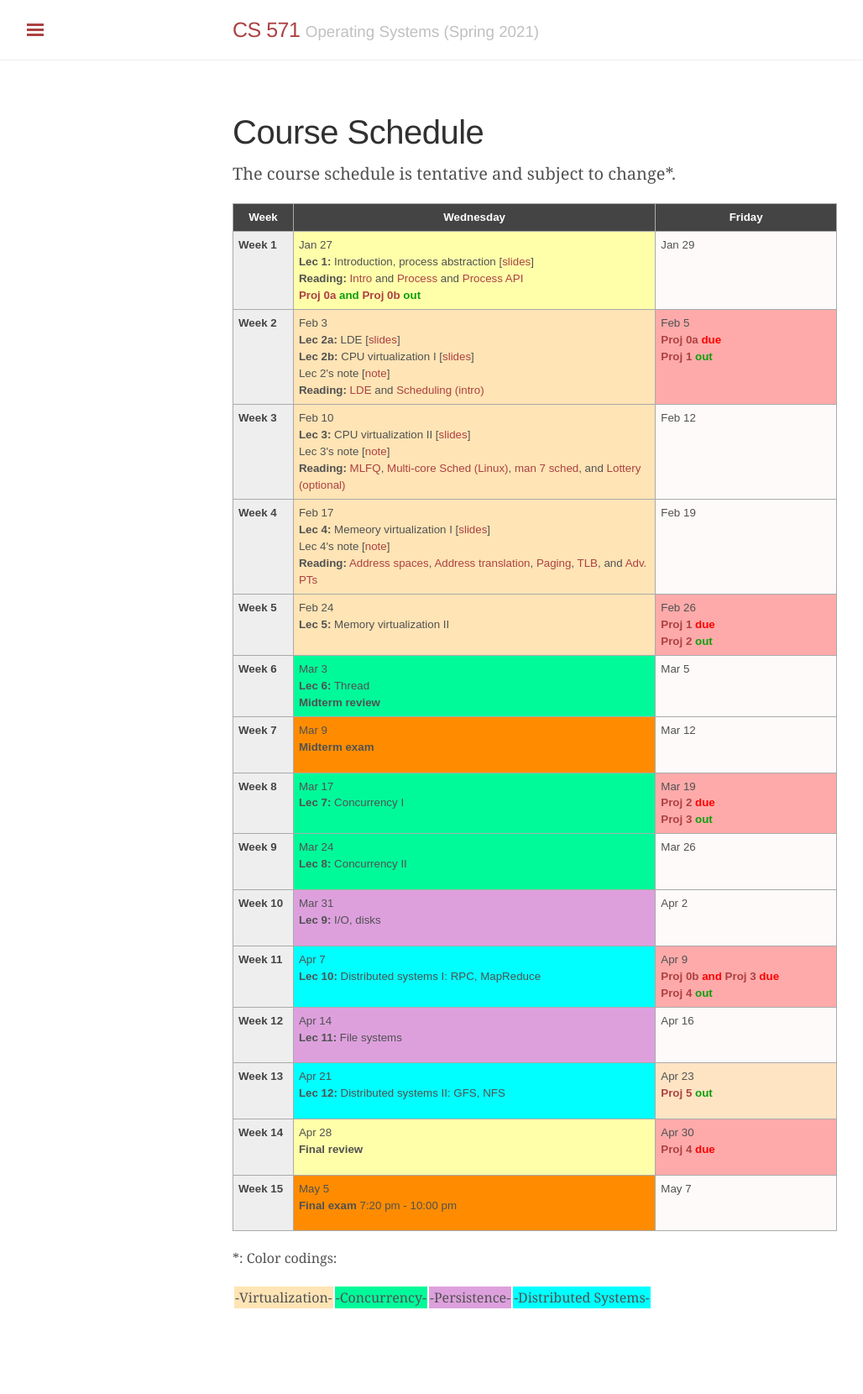
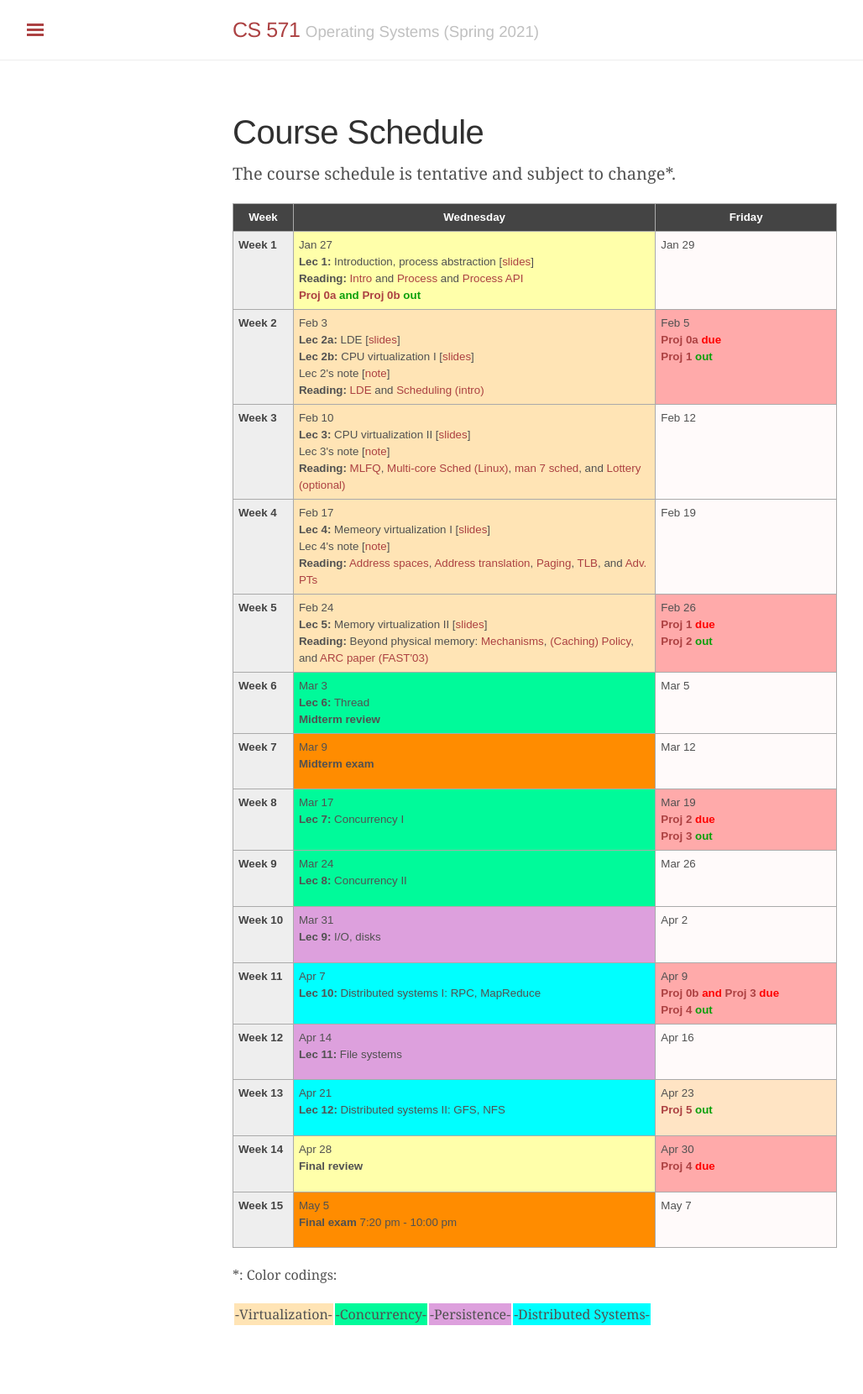
Before and after one commit to tddg/cs571-spring21, a Jekyll site: the page built from schedule.md, in a window 1280 px wide. Shown: the whole page at 84% size, without its empty margins (3-1031 px from the left). Built offline with Jekyll 4.4.1, drawn with Linux system fonts in a browser that asks for light colours.

Commit message:
added lec 5

```diff
--- a/_data/news.yml
+++ b/_data/news.yml
@@ -1,3 +1,6 @@
+
+- date: <strong>02/23/2021</strong>
+  headline: "Lec 5 is posted."
 
 - date: <strong>02/16/2021</strong>
   headline: "Lec 4 is posted."
--- a/schedule.md
+++ b/schedule.md
@@ -150,7 +150,10 @@ The course schedule is tentative and subject to change\*.
 <tr> <!-- week of Feb 24 -->
   <td id="2021-2-24" class="date"><b>Week 5</b></td>
   <td class="virtualization">Feb 24<br/>
-	<b>Lec 5:</b> Memory virtualization II
+	<b>Lec 5:</b> Memory virtualization II [<a href="./public/lecs/lec5-vm-caching.pdf">slides</a>]<br/>
+	<b>Reading:</b> Beyond physical memory: <a href="https://pages.cs.wisc.edu/~remzi/Classes/537/Spring2016/Book/vm-beyondphys.pdf">Mechanisms</a>,
+	<a href="https://pages.cs.wisc.edu/~remzi/OSTEP/vm-beyondphys-policy.pdf">(Caching) Policy</a>,
+	and <a href="https://www.usenix.org/conference/fast-03/arc-self-tuning-low-overhead-replacement-cache">ARC paper (FAST'03)</a>
 	</td>
   <td class="deadline">Feb 26<br/>
 	<span class="hwdue"><a href="./proj1.html">Proj 1</a> due</span><br/>
```
Also changed, not shown: 1 other file.
